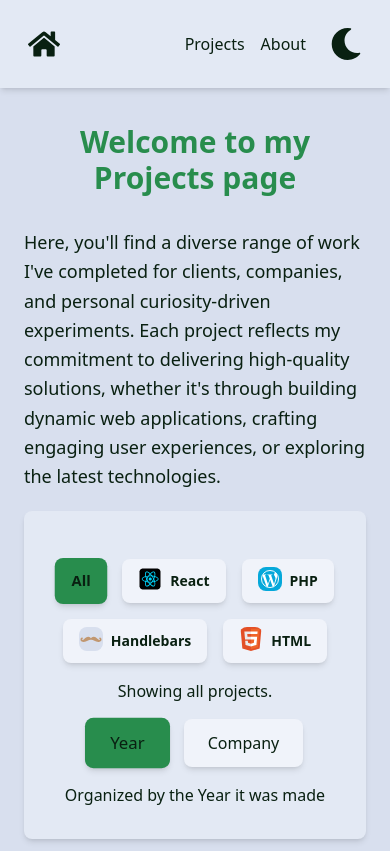
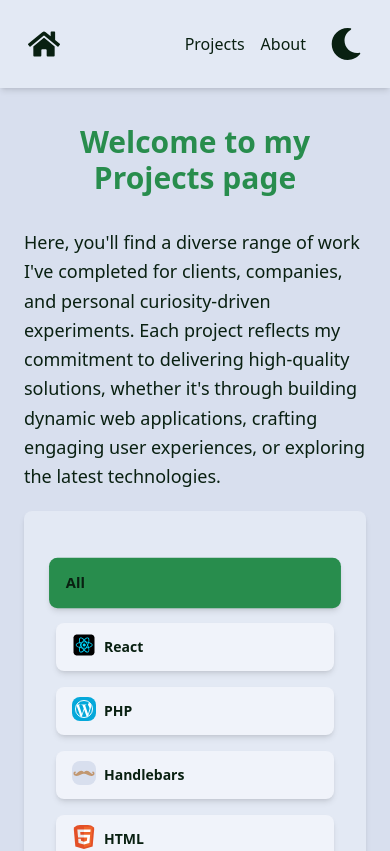
Before and after one commit to Teser301/portfolio-tailwind, a React (Vite) app: page /projects in a window 390 px wide. Shown: the top 851 px of the page. Built offline with nearby package versions, Linux system fonts and the light colour scheme.

Commit message:
refactor: mobile fixes for projectsPage

```diff
--- a/src/components/ProjectPage/Projects.tsx
+++ b/src/components/ProjectPage/Projects.tsx
@@ -24,16 +24,16 @@ const ProjectDetail: React.FC<ProjectDetailProps> = ({
             className="flex fixed inset-0 bg-black bg-opacity-50  items-center justify-center z-50 md:hidden"
             onClick={onClose}
           >
+            <button
+              onClick={onClose}
+              className="absolute top-20 right-2 p-3 bg-primary rounded-full z-50"
+            >
+              <MdClose className="w-5 h-5" />
+            </button>
             <div
               className="bg-backgroundPrimary p-6 m-6 rounded-lg shadow-md  w-full relative h-4/5 overflow-y-scroll custom-scrollbar-container"
               onClick={(e) => e.stopPropagation()}
             >
-              <button
-                onClick={onClose}
-                className="absolute top-2 right-2 p-3 bg-primary rounded-full"
-              >
-                <MdClose className="w-5 h-5" />
-              </button>
               <Project project={selectedProject} />
             </div>
           </div>
--- a/src/components/ProjectPage/ProjectsFilterButton.tsx
+++ b/src/components/ProjectPage/ProjectsFilterButton.tsx
@@ -7,11 +7,11 @@ const FilterButton: React.FC = () => {
 
   return (
     <>
-      <div className="flex flex-wrap gap-4 my-4 justify-center md:justify-start">
+      <div className="flex flex-col md:flex-row flex-wrap gap-4 my-4 justify-center md:justify-start">
         {filters.map((filter) => (
           <button
             key={filter.name}
-            className={`flex gap-2 items-center px-4 py-2 rounded-lg shadow-md transition-transform duration-200 transform hover:scale-105 hover:shadow-md ${
+            className={`h-12 flex gap-2 items-center px-4 py-2 rounded-lg shadow-md transform transition-transform duration-200 hover:scale-105 hover:shadow-md ${
               activeFilter === filter.name
                 ? "bg-primary scale-105"
                 : "bg-backgroundSecondary"
```
